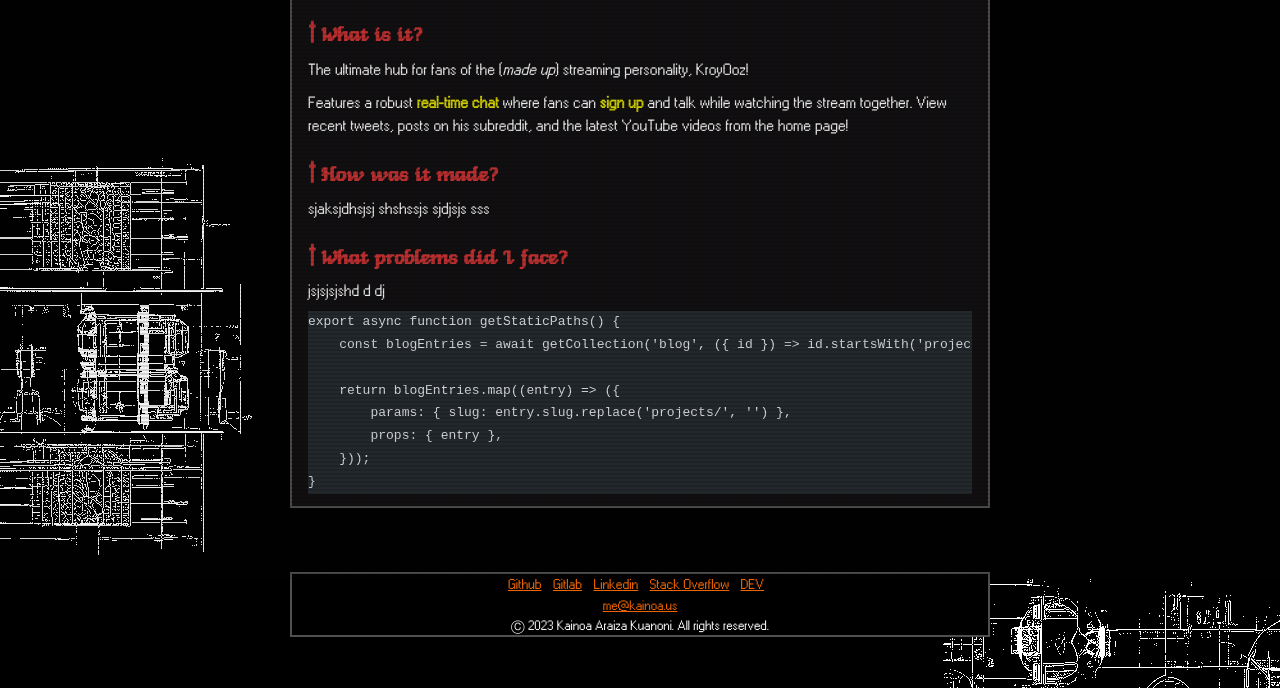
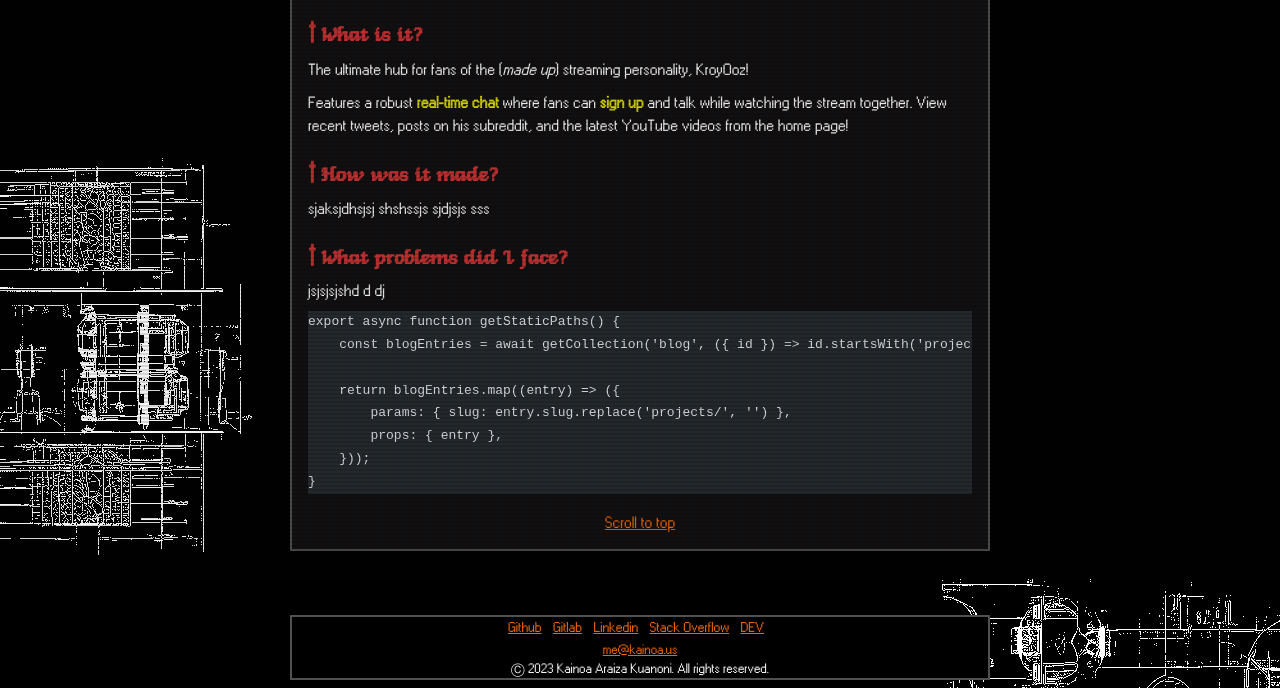
Before and after one commit to kuanoni/astro-portfolio, an Astro site: page /projects/kroyooz-tv in a window 1280 px wide. Shown: the part 221-909 px from the top of the page. Before the commit the page ends 866 px from the top, so only its background shows below. Built offline with nearby package versions, Linux system fonts and the light colour scheme; Astro itself is replaced by a stand-in of ours; some packages are replaced by stand-ins of ours; code samples lack their colours.

Commit message:
add scroll up btn at bottom of PostPageLayout

```diff
--- a/src/layouts/ProjectPostLayout.astro
+++ b/src/layouts/ProjectPostLayout.astro
@@ -28,6 +28,18 @@ const { title, datePublished, dateUpdated } = entry.data;
 				}
 			</div>
 			<slot />
+			<div>
+				<button class='scroll-up'>Scroll to top</button>
+			</div>
 		</section>
 	</main>
 </BaseLayout>
+
+<script>
+	const scrollUpBtn = document.querySelector('button.scroll-up');
+
+	if (scrollUpBtn)
+		scrollUpBtn.addEventListener('click', () => {
+			window.scrollTo(0, 0);
+		});
+</script>
--- a/src/styles/layouts/PostLayout.scss
+++ b/src/styles/layouts/PostLayout.scss
@@ -1,8 +1,8 @@
 section.post {
 	.dates {
 		margin-bottom: 16px;
+		color: $c-foreground-medium;
 		font-size: 0.875rem;
-		color: $c-foreground-medium;
 	}
 
 	h2 {
@@ -13,4 +13,19 @@ section.post {
 			content: '† ';
 		}
 	}
+
+	button.scroll-up {
+		display: block;
+		margin: 0 auto;
+		margin-top: 16px;
+		color: $c-link;
+		background-color: transparent;
+		border: none;
+		text-decoration: underline;
+
+		&:hover {
+			color: $c-link-hover;
+			cursor: pointer;
+		}
+	}
 }
```
